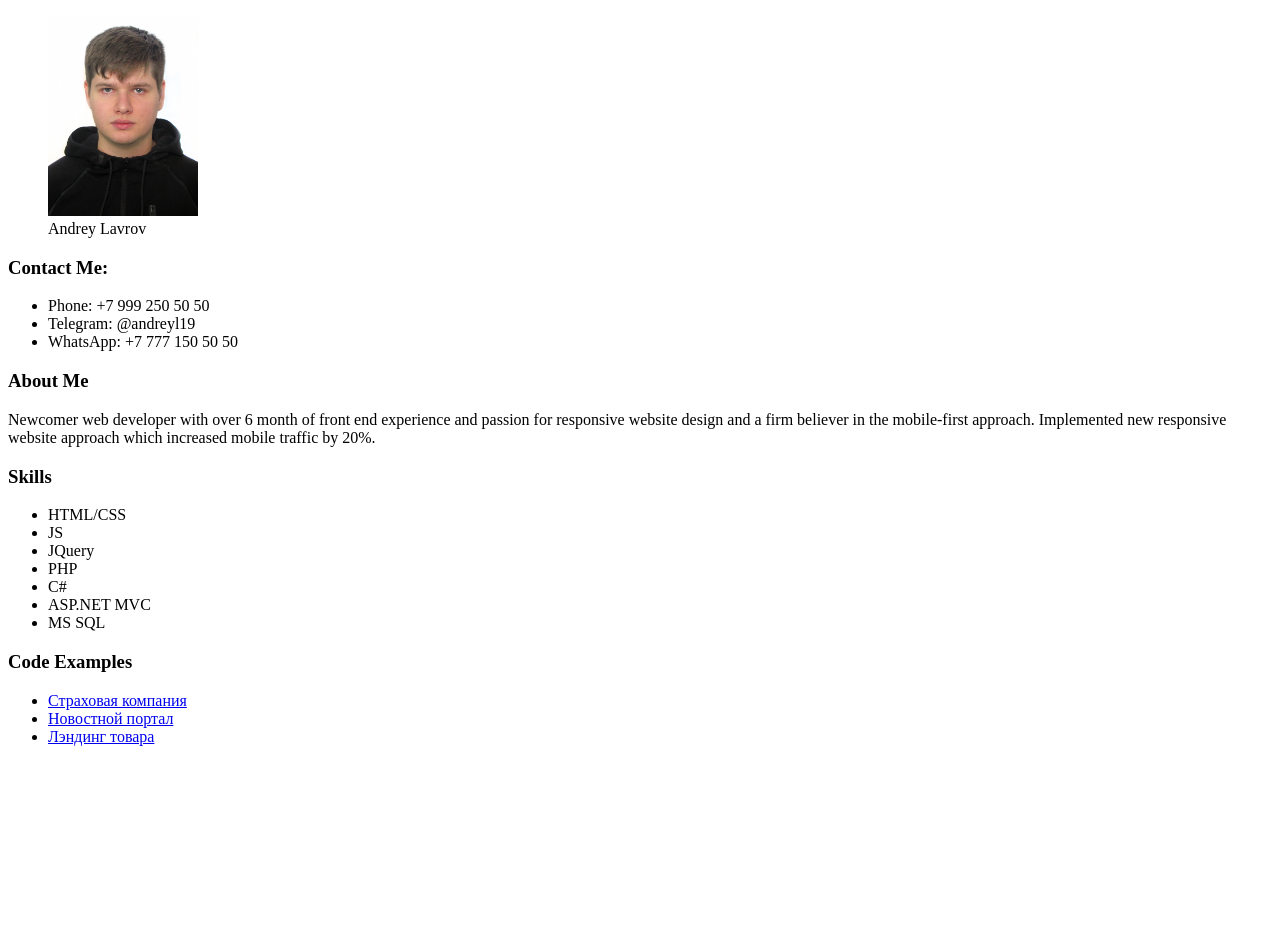
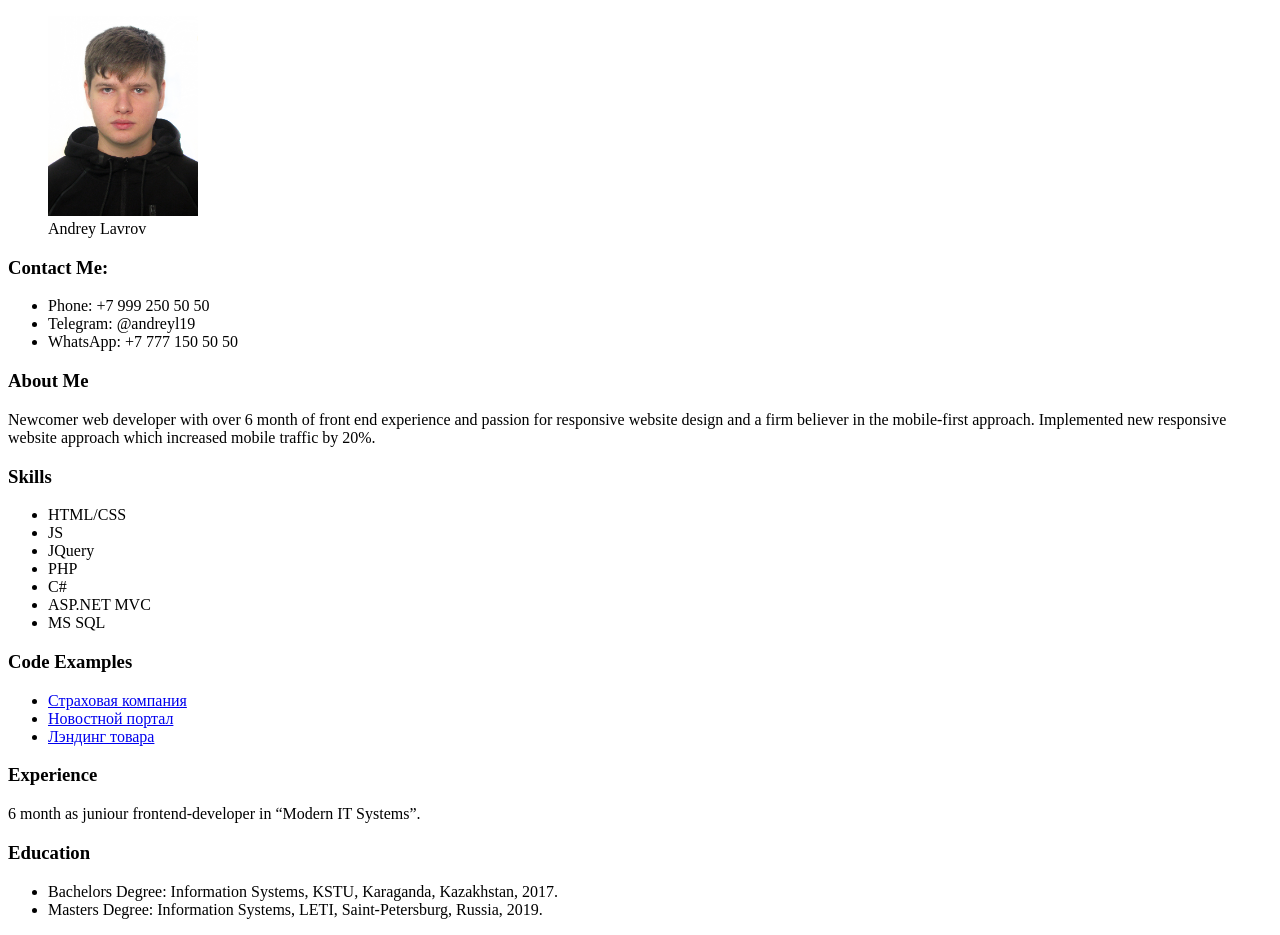
Before and after one commit to zenitfan19/rsschool-cv, a plain HTML site: page index.html in a window 1280 px wide. Before the commit the page ends 800 px from the top, so only its background shows below. Drawn offline with Linux system fonts and the light colour scheme.

Commit message:
feat: add experience and education

```diff
--- a/index.html
+++ b/index.html
@@ -54,6 +54,21 @@
               <li class="code-examples-group-item"><a href="https://zenitfan19.github.io/medicine/build" target="_blank">Лэндинг товара</a></li>
             </ul>
           </section>
+          <section class="experience">
+            <header class="experience-title">
+              <h1>Experience</h1>
+            </header>
+            <p>6 month as juniour frontend-developer in “Modern IT Systems”.</p>
+          </section>
+          <section class="education">
+            <header class="education-title">
+              <h1>Education</h1>
+            </header>
+            <ul class="education-group">
+              <li class="education-group-item">Bachelors Degree: Information Systems, KSTU, Karaganda, Kazakhstan, 2017.</li>
+              <li class="education-group-item">Masters Degree: Information Systems, LETI, Saint-Petersburg, Russia, 2019.</li>
+            </ul>
+          </section>
         </div>
     </div>
     </article>
```
